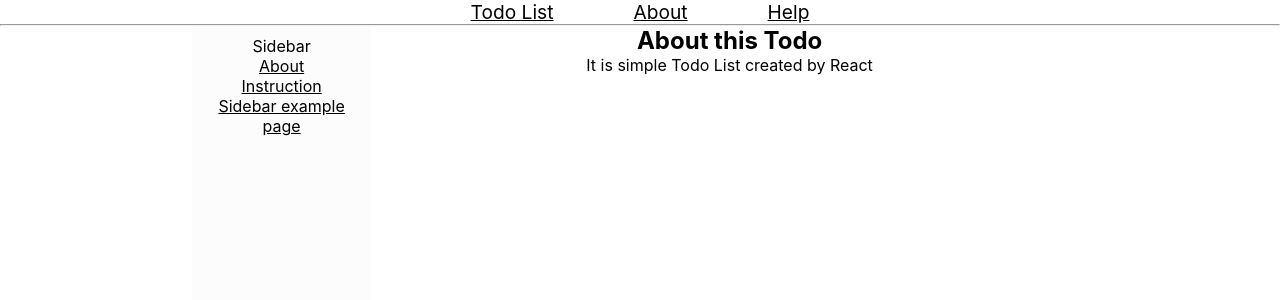
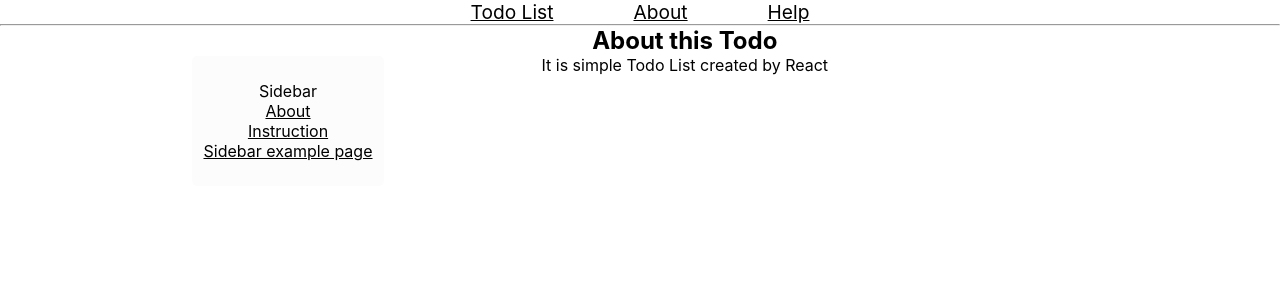
Before and after one commit to YuraPelehatiy/Apiko-Fall-Intesive, a React (Create React App) app: page /about in a window 1280 px wide. Shown: the top 300 px of the page. Built offline with nearby package versions, Linux system fonts and the light colour scheme.

Commit message:
Homework 3

```diff
--- a/src/components/About/About.js
+++ b/src/components/About/About.js
@@ -4,6 +4,7 @@ import s from './About.module.css'
 import ScrollToTop from '../../scroll/ScrollToTop';
 
 const About = ({ match }) => (
+    <ScrollToTop>
         <div className={s.About}>
             <div className={s.sidebar}>
                 <ul>
@@ -42,8 +43,8 @@ const About = ({ match }) => (
                 </Switch>
 
             </div>
-        <ScrollToTop />
         </div>
+    </ScrollToTop>
 );
 
 export default About;
--- a/src/components/About/About.module.css
+++ b/src/components/About/About.module.css
@@ -5,19 +5,24 @@
 }
 
 .sidebar {
-    width: 20%;
-    height: 100vh;
+    width: 15%;
+    height: auto;;
     background: #fcfcfc;
     padding: 10px;
     overflow: auto;
+    position: fixed;
+    margin-top: 30px;
+    border-radius: 5px;
 }
 
 .page {
     width: 80%;
     height: 100vh;
+    margin-left: 15%;
     overflow: auto;
 }
 
 ul {
     list-style: none;
+    margin: 15px auto;
 }
--- a/src/components/TodoApp/TodoApp.js
+++ b/src/components/TodoApp/TodoApp.js
@@ -58,6 +58,10 @@ class TodoApp extends Component {
 
     let todos = [...this.state.todos];
     todos[index].completed = !todos[index].completed;
+
+    //Add when task was completed
+    todos[index].completedDate = `${new Date().getDate()}/${new Date().getMonth()}/${new Date().getFullYear()}`;
+
     this.setState({ todos }, () =>  localStorage.setItem('todos', JSON.stringify([...this.state.todos])));
   }
 
--- a/src/components/TodoInfo/TodoInfo.js
+++ b/src/components/TodoInfo/TodoInfo.js
@@ -16,7 +16,17 @@ const TodoInfo = ({ match, todos }) => {
         <div className = {cx({"item": true, "completed": currentTodo.completed })}>
             <div>Task Id: {currentTodo.id}</div>
             <div>Task: {currentTodo.task}</div>
+            <div>Created Task:
+                {
+                    currentTodo.createdDate
+                        ?
+                        currentTodo.createdDate
+                        :
+                        ` ${new Date().getDate()}/${new Date().getMonth()}/${new Date().getFullYear()}`
+                }
+            </div>
             <div>Completed: {currentTodo.completed ? 'Yes' : 'No'}</div>
+            <div>{currentTodo.completed ? `Completed Task: ${currentTodo.completedDate} `: ''}</div>
         </div>
     )
 }
--- a/src/scroll/ScrollToTop.js
+++ b/src/scroll/ScrollToTop.js
@@ -2,12 +2,14 @@ import { Component } from 'react';
 import { withRouter } from 'react-router-dom';
 
 class ScrollToTop extends Component {
-    componentDidMount() {
+    componentDidUpdate(prevProps) {
+        if (this.props.location !== prevProps.location) {
         window.scrollTo(0, 0);
+        }
     }
 
     render() {
-        return null;
+        return this.props.children;
     }
 }
 
--- a/src/utils/todoCreator.js
+++ b/src/utils/todoCreator.js
@@ -3,6 +3,7 @@ const todoCreator = (value) => {
         id: new Date().getMilliseconds(),
         task: value,
         completed: false,
+        createdDate: ` ${new Date().getDate()}/${new Date().getMonth()}/${new Date().getFullYear()}`
     };
 }
 
```
Lines whose indentation alone changed are shown as unchanged.
